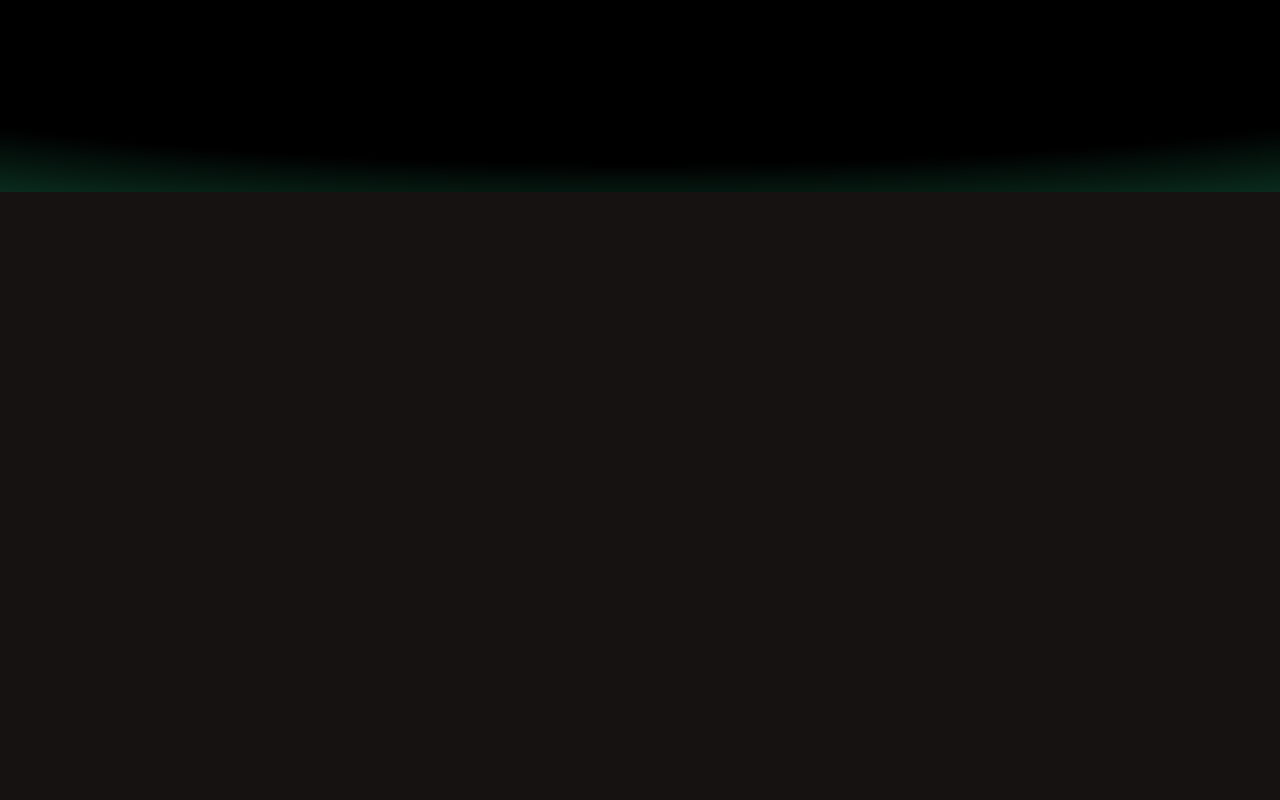
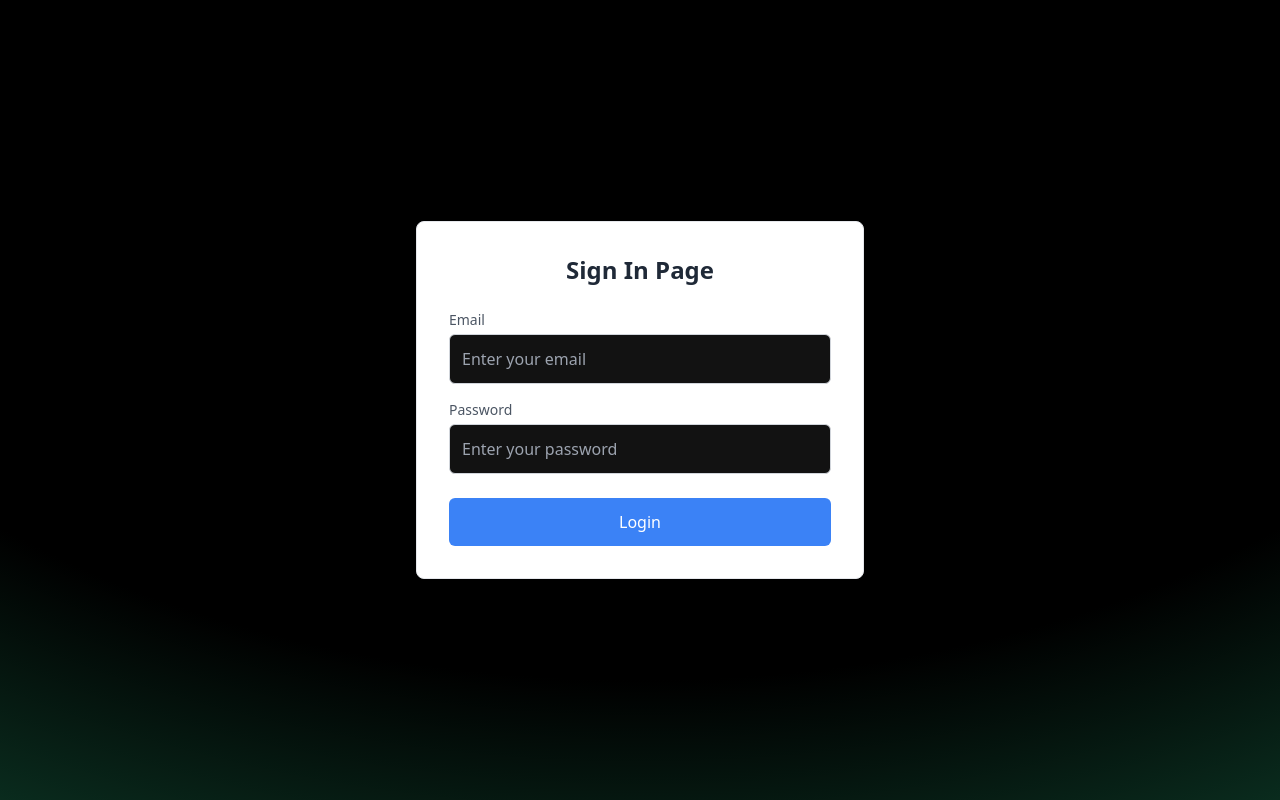
Before and after one commit to v7wed/Notamage, a React (Vite) app in the folder Frontend/: page /signin in a window 1280 px wide. Before the commit this address had no page. Built offline with nearby package versions, Linux system fonts and the light colour scheme.

Commit message:
user auth frontend implemented

```diff
--- a/Frontend/index.html
+++ b/Frontend/index.html
@@ -4,7 +4,7 @@
     <meta charset="UTF-8" />
     <link rel="icon" type="image/svg+xml" href="/vite.svg" />
     <meta name="viewport" content="width=device-width, initial-scale=1.0" />
-    <title>frontend</title>
+    <title>NotaMage</title>
   </head>
   <body>
     <div id="root"></div>
--- a/Frontend/src/App.jsx
+++ b/Frontend/src/App.jsx
@@ -1,16 +1,47 @@
 import { Routes, Route } from "react-router";
+import { useState, useEffect } from "react";
+import api from "./lib/axios.js";
+
 import HomePage from "./Pages/HomePage.jsx";
 import CreatePage from "./Pages/CreatePage.jsx";
 import NoteDetail from "./Pages/NoteDetail.jsx";
+import SignUp from "./Pages/SignUp.jsx";
+import SignIn from "./Pages/SignIn.jsx";
+import MyCategories from "./Pages/MyCategories.jsx";
+import Settings from "./Pages/Settings.jsx";
 
 const App = () => {
+  const [user, setUser] = useState(null);
+
+  useEffect(() => {
+    async function fetchUser() {
+      const token = localStorage.getItem("token");
+      if (token) {
+        try {
+          const response = await api.get("/users/me", {
+            headers: { Authorization: `Bearer ${token}` },
+          });
+          setUser(response.data);
+        } catch (error) {
+          console.error("Error fetching user data");
+          localStorage.removeItem("token");
+        }
+      }
+    }
+    fetchUser();
+  }, []);
+
   return (
     <div className="relative h-full w-full">
       <div className="absolute inset-0 -z-10 h-full w-full items-center px-5 py-24 [background:radial-gradient(125%_125%_at_50%_10%,#000_60%,#00FF9D40_100%)]" />
       <Routes>
+        <Route path="/signin" element={<SignIn setUser={setUser} />} />
+        <Route path="/signup" element={<SignUp setUser={setUser} />} />
         <Route path="/" element={<HomePage />} />
         <Route path="/create" element={<CreatePage />} />
         <Route path="/note/:id" element={<NoteDetail />} />
+        <Route path="/categories" element={<MyCategories />} />
+        <Route path="/settings" element={<Settings />} />
       </Routes>
     </div>
   );
--- /dev/null
+++ b/Frontend/src/Pages/About.jsx
@@ -0,0 +1,7 @@
+import React from "react";
+
+const about = () => {
+  return <div>About page</div>;
+};
+
+export default about;
--- /dev/null
+++ b/Frontend/src/Pages/Landing.jsx
@@ -0,0 +1,7 @@
+import React from "react";
+
+const Landing = () => {
+  return <div>welcome</div>;
+};
+
+export default Landing;
--- /dev/null
+++ b/Frontend/src/Pages/Notfound.jsx
@@ -0,0 +1,7 @@
+import React from "react";
+
+const Notfound = () => {
+  return <div>not found</div>;
+};
+
+export default Notfound;
--- a/Frontend/src/Pages/SignIn.jsx
+++ b/Frontend/src/Pages/SignIn.jsx
@@ -1,7 +1,75 @@
-import React from "react";
+import { useEffect, useState } from "react";
+import { useNavigate } from "react-router";
 
-const SignIn = () => {
-  return <div>sign in page</div>;
+import api from "../lib/axios.js";
+
+const SignIn = ({ setUser }) => {
+  const [Email, setEmail] = useState("");
+  const [Pass, setPass] = useState("");
+  const navigate = useNavigate();
+
+  async function handleSubmit(e) {
+    e.preventDefault();
+    try {
+      const response = await api.post("/users/signin", {
+        Email: Email,
+        Password: Pass,
+      });
+      localStorage.setItem("token", response.data.token);
+      console.log(response.data);
+      console.log(
+        `local storage item looks like this \n ${localStorage.getItem("token")}`
+      );
+      setUser(response.data);
+      navigate("/");
+    } catch (error) {
+      console.error(`error in handleSubmit in signin page ${error}`);
+    }
+  }
+  return (
+    <div className="min-h-screen flex items-center justify-center">
+      <div className="bg-white p-8 rounded-lg shadow-lg w-full max-w-md border border-gray-200">
+        <h2 className="text-2xl font-bold mb-6 text-center text-gray-800">
+          Sign In Page
+        </h2>
+        <form onSubmit={handleSubmit}>
+          <div className="mb-4">
+            <label className="block text-gray-600 text-sm font-medium mb-1">
+              Email
+            </label>
+            <input
+              className="w-full p-3 border border-gray-300 rounded-md focus:ring-2 focus:ring-blue-200 outline-none focus:border-blue-400"
+              type="email"
+              name="email"
+              value={Email}
+              onChange={(e) => setEmail(e.target.value)}
+              placeholder="Enter your email"
+              autoComplete="off"
+              required
+            />
+          </div>
+          <div className="mb-6">
+            <label className="block text-gray-600 text-sm font-medium mb-1">
+              Password
+            </label>
+            <input
+              className="w-full p-3 border border-gray-300 rounded-md focus:ring-2 focus:ring-blue-200 outline-none focus:border-blue-400"
+              type="password"
+              value={Pass}
+              onChange={(e) => {
+                setPass(e.target.value);
+              }}
+              placeholder="Enter your password"
+              required
+            />
+          </div>
+          <button className="w-full bg-blue-500 text-white p-3 rounded-md hover:bg-blue-600 font-medium cursor-pointer">
+            Login
+          </button>
+        </form>
+      </div>
+    </div>
+  );
 };
 
 export default SignIn;
--- a/Frontend/src/Pages/SignUp.jsx
+++ b/Frontend/src/Pages/SignUp.jsx
@@ -1,7 +1,93 @@
-import React from "react";
+import { useState } from "react";
+import { useNavigate } from "react-router";
 
-const SignUp = () => {
-  return <div>sign up page</div>;
+import api from "../lib/axios.js";
+
+const SignUp = ({ setUser }) => {
+  const [formData, setFormData] = useState({
+    Name: "",
+    Email: "",
+    Password: "",
+  });
+
+  function handleChange(e) {
+    setFormData({ ...formData, [e.target.name]: e.target.value });
+  }
+  const navigate = useNavigate();
+
+  async function handleSubmit(e) {
+    e.preventDefault();
+    try {
+      const response = await api.post("/users/reg", formData);
+      localStorage.setItem("token", response.data.token);
+      console.log(response.data);
+      console.log(
+        `local storage item looks like this \n ${localStorage.getItem("token")}`
+      );
+      setUser(response.data);
+      navigate("/");
+    } catch (error) {
+      console.error(`error in handleSubmit in signup page ${error}`);
+    }
+  }
+  return (
+    <div className="min-h-screen flex items-center justify-center">
+      <div className="bg-white p-8 rounded-lg shadow-lg w-full max-w-md border border-gray-200">
+        <h2 className="text-2xl font-bold mb-6 text-center text-gray-800">
+          Sign In Page
+        </h2>
+        <form onSubmit={handleSubmit}>
+          <div className="mb-4">
+            <label className="block text-gray-600 text-sm font-medium mb-1">
+              Name
+            </label>
+            <input
+              className="w-full p-3 border border-gray-300 rounded-md focus:ring-2 focus:ring-blue-200 outline-none focus:border-blue-400"
+              type="text"
+              value={formData.Name}
+              name="Name"
+              onChange={handleChange}
+              placeholder="Enter your name"
+              autoComplete="off"
+              required
+            />
+          </div>
+          <div className="mb-4">
+            <label className="block text-gray-600 text-sm font-medium mb-1">
+              Email
+            </label>
+            <input
+              className="w-full p-3 border border-gray-300 rounded-md focus:ring-2 focus:ring-blue-200 outline-none focus:border-blue-400"
+              type="email"
+              value={formData.Email}
+              name="Email"
+              onChange={handleChange}
+              placeholder="Enter your email"
+              autoComplete="off"
+              required
+            />
+          </div>
+          <div className="mb-6">
+            <label className="block text-gray-600 text-sm font-medium mb-1">
+              Password
+            </label>
+            <input
+              className="w-full p-3 border border-gray-300 rounded-md focus:ring-2 focus:ring-blue-200 outline-none focus:border-blue-400"
+              type="password"
+              value={formData.Password}
+              name="Password"
+              onChange={handleChange}
+              placeholder="Enter your password"
+              required
+            />
+          </div>
+          <button className="w-full bg-blue-500 text-white p-3 rounded-md hover:bg-blue-600 font-medium cursor-pointer">
+            Sign up
+          </button>
+        </form>
+      </div>
+    </div>
+  );
 };
 
 export default SignUp;
```
Also changed, not shown: 1 other file (tests, documents, lock files or other folders).
